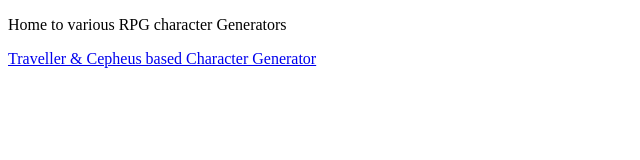
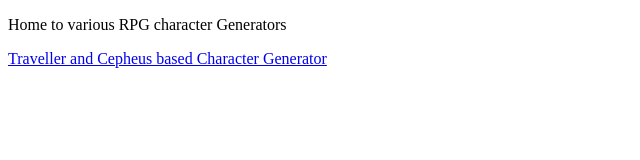
Before and after one commit to characterobscura/traveller, a website: page index.html in a window 1280 px wide. Shown: the full height of the page, 0-640 px from the left. Drawn offline with Linux system fonts and the light colour scheme.

Commit message:
Update index.html

```diff
--- a/index.html
+++ b/index.html
@@ -6,7 +6,7 @@
   <body>
     <p>Home to various RPG character Generators</p>
 
-    <a href="https://characterobscura.github.io/traveller/travellercharactergenerator.html">Traveller & Cepheus based Character Generator</a>
+    <a href="https://characterobscura.github.io/traveller/travellercharactergenerator.html">Traveller and Cepheus based Character Generator</a>
 
   </body>
 </html>
```
